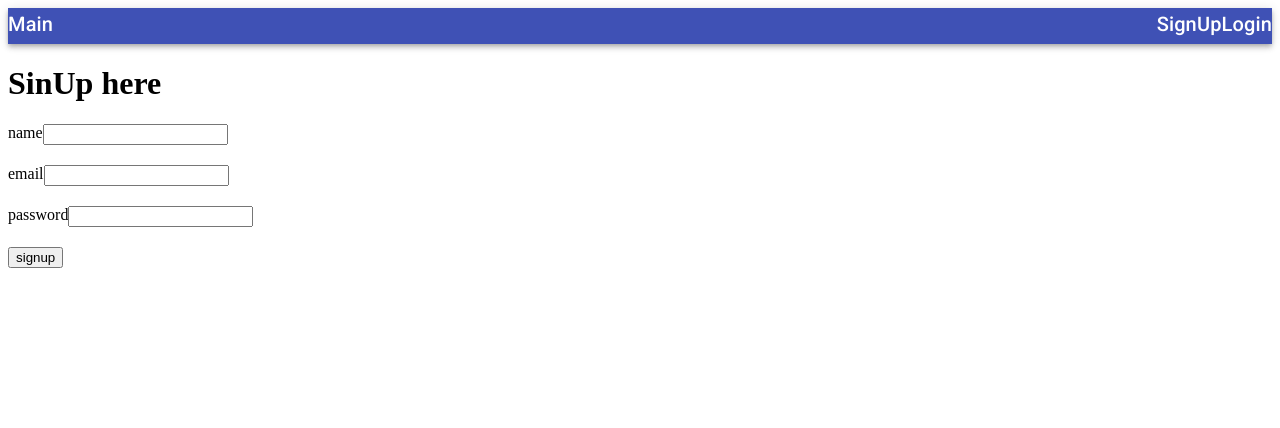
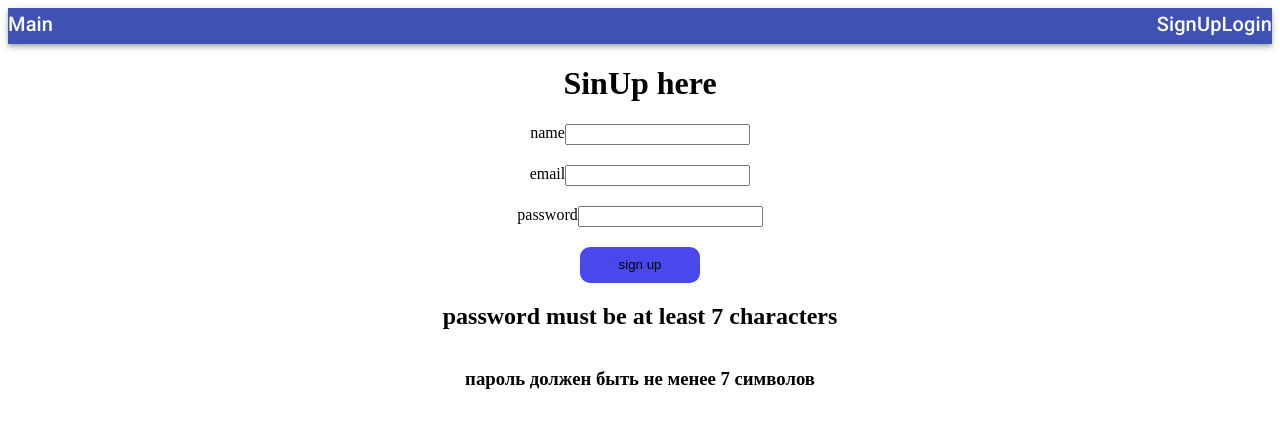
Before and after one commit to yuriev-yuriy/goit-react-hw-08-phonebook, a React (Create React App) app: page /register in a window 1280 px wide. Shown: the top 428 px of the page. Built offline with nearby package versions, Linux system fonts and the light colour scheme.

Commit message:
add some styles

```diff
--- a/src/view/LoginView.js
+++ b/src/view/LoginView.js
@@ -1,6 +1,8 @@
 import { useState } from 'react';
 import { useDispatch } from 'react-redux';
 import { authOperations } from '../redux/auth/';
+import s from '../App.module.css';
+
 const LoginView = () => {
   const [email, setEmail] = useState('');
   const [password, setPassword] = useState('');
@@ -25,7 +27,7 @@ const LoginView = () => {
   };
 
   return (
-    <>
+    <div className={s.Wrapper}>
       <h1>Login here</h1>
       <form onSubmit={handleSubmit}>
         <label>
@@ -50,7 +52,7 @@ const LoginView = () => {
         </label>
         <button type="submit">LogIn</button>
       </form>
-    </>
+    </div>
   );
 };
 
--- a/src/view/MainView.js
+++ b/src/view/MainView.js
@@ -1,5 +1,38 @@
+import { blue, green } from '@material-ui/core/colors';
+
+const wrapper = {
+  display: 'flex',
+  flexDirecrion: 'row',
+  height: '91vh',
+};
+const center = {
+  textAlign: 'center',
+  width: '40vw',
+  backgroundColor: '#3f79c9',
+};
+const side = {
+  backgroundColor: '#e8f5e9',
+  width: '30vw',
+  background: 'linear-gradient(0.25turn, #bbdefb, #3f79c9)',
+};
+const otherSide = {
+  width: '30vw',
+  background: 'linear-gradient(0.25turn, #3f79c9, #e8f5e9)',
+};
+const content = {
+  marginTop: '20vh',
+};
 const MainView = () => {
-  return <h3>Welcome to PhoneBook APP to continue LOG IN or SIGN UP</h3>;
+  return (
+    <div style={wrapper}>
+      <div style={side}></div>
+      <div style={center}>
+        <h3 style={content}>Welcome to PhoneBook APP</h3>
+        <h4>to continue LOG IN or SIGN UP</h4>
+      </div>
+      <div style={otherSide}></div>
+    </div>
+  );
 };
 
 export default MainView;
--- a/src/view/RegisterView.js
+++ b/src/view/RegisterView.js
@@ -32,9 +32,9 @@ const RegisterView = () => {
   };
 
   return (
-    <>
+    <div className={s.Wrapper}>
       <h1>SinUp here</h1>
-      <form onSubmit={handleSubmit}>
+      <form onSubmit={handleSubmit} className={s.Wrapper}>
         <label className={s.input}>
           name
           <input value={name} type="text" name="name" onChange={handleChange} />
@@ -57,9 +57,13 @@ const RegisterView = () => {
             onChange={handleChange}
           />
         </label>
-        <button type="submit">signup</button>
+        <button type="submit" className={s.btn}>
+          sign up
+        </button>
+        <h2>password must be at least 7 characters</h2>
+        <h3>пароль должен быть не менее 7 символов</h3>
       </form>
-    </>
+    </div>
   );
 };
 
--- a/src/view/RegisterView.module.css
+++ b/src/view/RegisterView.module.css
@@ -1,5 +1,22 @@
 .input {
   display: flex;
-  direction: column;
+  /* direction: column; */
+  justify-content: center;
   margin-bottom: 20px;
 }
+
+.Wrapper {
+  display: flex;
+  flex-direction: column;
+  align-items: center;
+}
+
+.btn {
+  width: 120px;
+  height: 36px;
+  border-radius: 10px;
+  background: rgb(74, 71, 236);
+  border: none;
+  cursor: pointer;
+  outline: none;
+}
```
Also changed, not shown: src/view/PhonebookView.js (+0 -11 lines), 1 other file (tests, documents, lock files or other folders).
